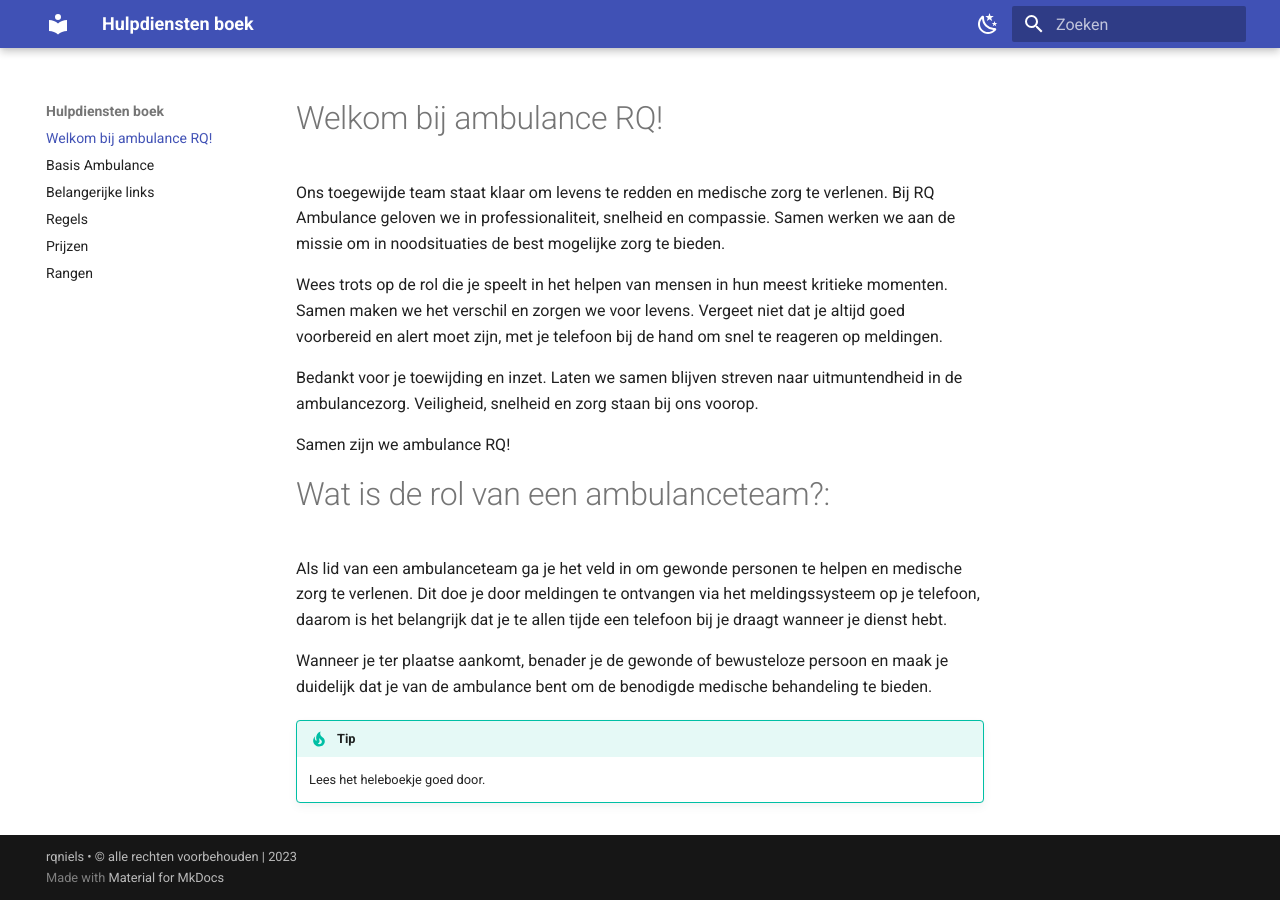
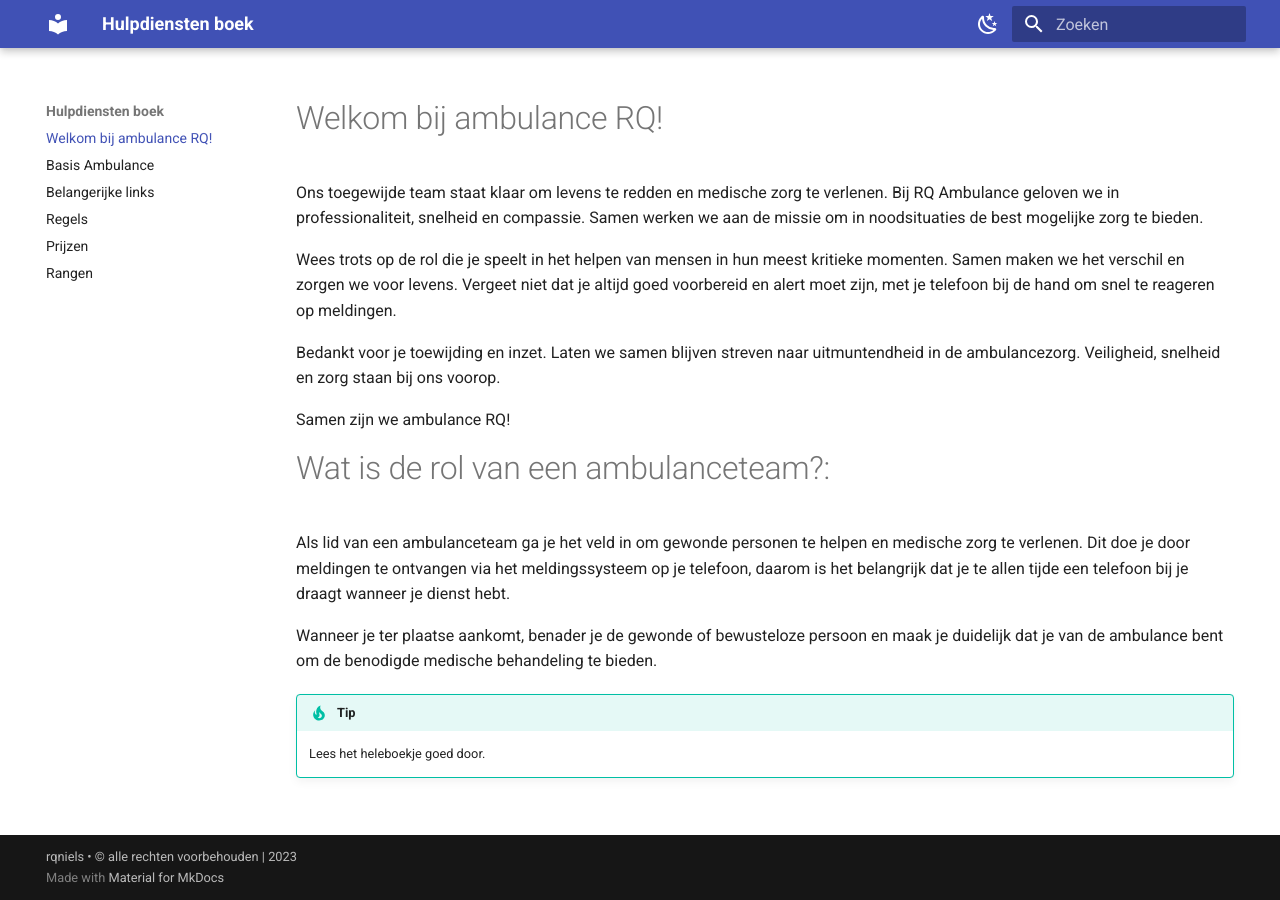
Before and after one commit to rqniels/Hulpdienstenboek, an MkDocs documentation site: the page built from docs/index.md, in a window 1280 px wide. Built offline with MkDocs 1.6.1 and Material for MkDocs 9.7.7, drawn with Linux system fonts in a browser that asks for light colours.

Commit message:
Update 12

```diff
--- a/mkdocs.yml
+++ b/mkdocs.yml
@@ -5,8 +5,9 @@ copyright: rqniels • © alle rechten voorbehouden | 2023
 theme:
   language: nl
   name: material
-#   features:
-#     - toc.integrate
+  features:
+    - toc.integrate
+
   palette:
     - scheme: default
       toggle:
```
